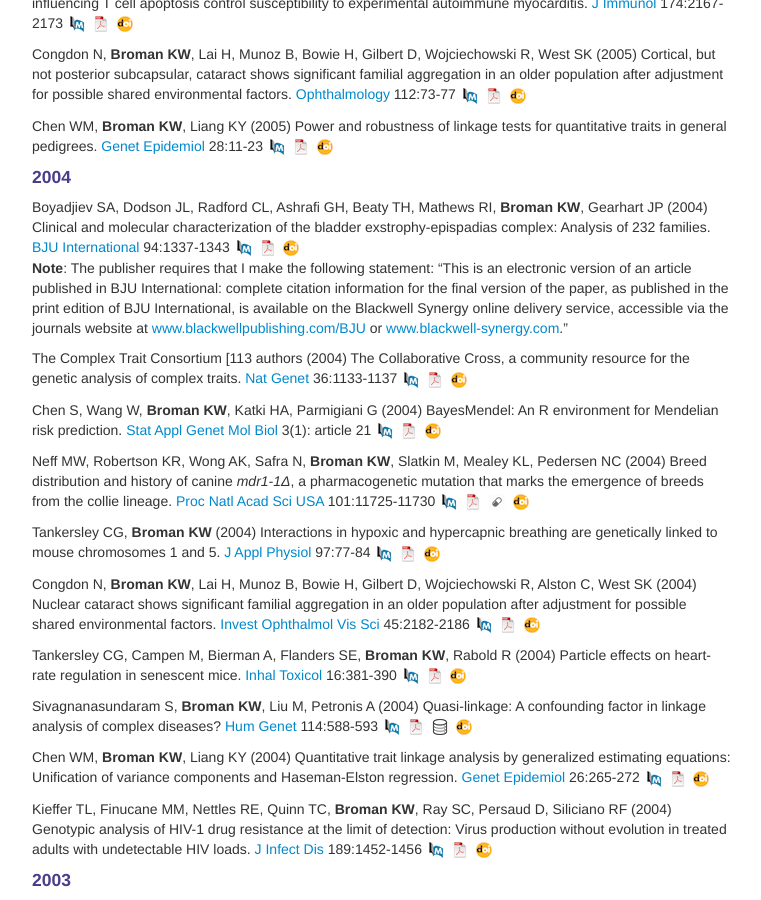
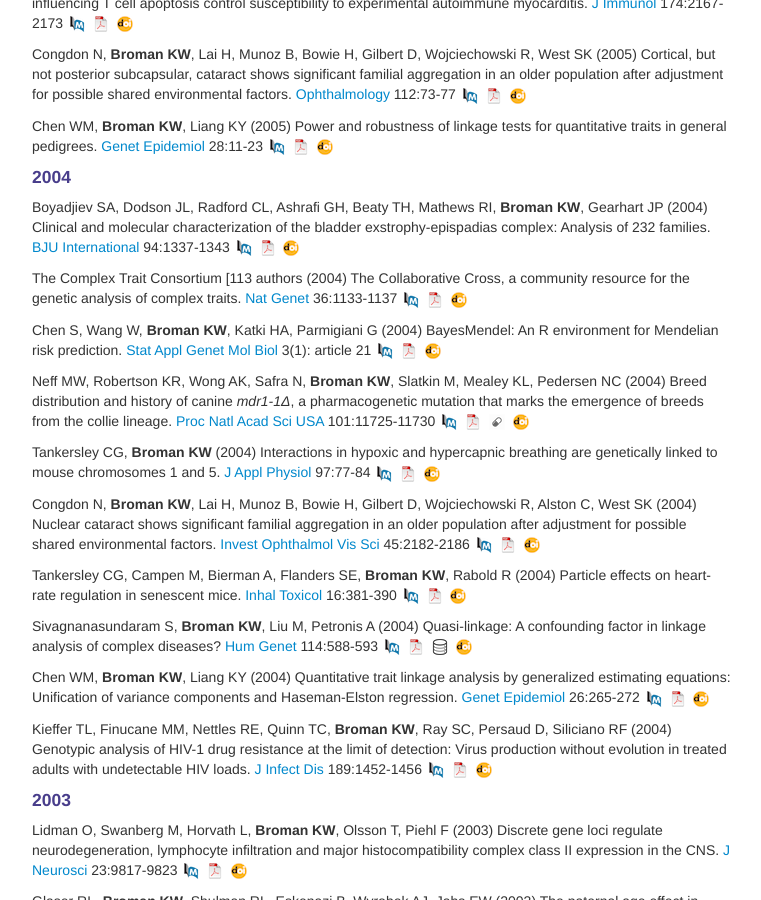
Before and after one commit to kbroman/kbroman.github.io, a Jekyll site: the page built from pages/pubs.md, in a window 1280 px wide and 900 px high, scrolled down 7560 px. Shown: the whole window, without its empty margins (258-1019 px from the left). Built offline with Jekyll 4.4.1, drawn with Linux system fonts in a browser that asks for light colours.

Commit message:
pages/pubs: link to journal PDFs (2004)

```diff
--- a/pages/pubs.md
+++ b/pages/pubs.md
@@ -1105,18 +1105,8 @@
 exstrophy-epispadias complex: Analysis of 232 families.  [BJU
 International](http://www.blackwellpublishing.com/BJU) 94:1337-1343
 [![PubMed](icons16/pubmed-icon.png)](https://www.ncbi.nlm.nih.gov/pubmed/15610117)
-[![pdf (168k)](icons16/pdf-icon.png)](https://www.biostat.wisc.edu/~kbroman/publications/bladder_exstrophy.pdf)
+[![pdf (168k)](icons16/pdf-icon.png)](https://onlinelibrary.wiley.com/doi/pdf/10.1111/j.1464-410X.2004.05170.x)
 [![doi](icons16/doi-icon.png)](https://doi.org/10.1111/j.1464-410X.2004.05170.x)
-<br/>
-**Note**: The publisher
-requires that I make the following statement: &ldquo;This is an electronic
-version of an article published in BJU International: complete
-citation information for the final version of the paper, as published
-in the print edition of BJU International, is available on the
-Blackwell Synergy online delivery service, accessible via the journals
-website at [www.blackwellpublishing.com/BJU](http://www.blackwellpublishing.com/BJU)
-or
-[www.blackwell-synergy.com](http://www.blackwell-synergy.com).&rdquo;{:small}
 <!-- * 47 * -->
 <!-- https://doi.org/10.1111/j.1464-410X.2004.05170.x -->
 
@@ -1124,7 +1114,7 @@
 Collaborative Cross, a community resource for the genetic analysis of
 complex traits.  [Nat Genet](http://www.nature.com/ng) 36:1133-1137
 [![PubMed](icons16/pubmed-icon.png)](https://www.ncbi.nlm.nih.gov/pubmed/15514660)
-[![pdf (177k)](icons16/pdf-icon.png)](https://www.biostat.wisc.edu/~kbroman/publications/collabcross.pdf)
+[![pdf (177k)](icons16/pdf-icon.png)](https://www.nature.com/articles/ng1104-1133.pdf)
 [![doi](icons16/doi-icon.png)](https://doi.org/10.1038/ng1104-1133)
 <!-- * 46 * -->
 <!-- https://doi.org/10.1038/ng1104-1133 -->
@@ -1145,7 +1135,7 @@
 [Proc Natl Acad Sci USA](http://www.pnas.org/) 101:11725-11730
 [![PubMed](icons16/pubmed-icon.png)](https://www.ncbi.nlm.nih.gov/pubmed/15289602)
 [![pdf (312k)](icons16/pdf-icon.png)](https://www.biostat.wisc.edu/~kbroman/publications/mdr1.pdf)
-[![supporting info](icons16/supp-icon.png)](http://www.pnas.org/cgi/content/full/0402374101/DC1)
+[![supporting info](icons16/supp-icon.png)](https://www.pnas.org/content/pnas/101/32/11725.full.pdf)
 [![doi](icons16/doi-icon.png)](https://doi.org/10.1073/pnas.0402374101)
 <!-- * 44 * -->
 <!-- https://doi.org/10.1073/pnas.0402374101 -->
@@ -1154,7 +1144,7 @@
 Interactions in hypoxic and hypercapnic breathing
 are genetically linked to mouse chromosomes 1 and 5.  [J Appl Physiol](http://jap.physiology.org/) 97:77-84
 [![PubMed](icons16/pubmed-icon.png)](https://www.ncbi.nlm.nih.gov/pubmed/14978007)
-[![pdf (206k)](icons16/pdf-icon.png)](https://www.biostat.wisc.edu/~kbroman/publications/tankersley.pdf)
+[![pdf (206k)](icons16/pdf-icon.png)](https://www.physiology.org/doi/pdf/10.1152/japplphysiol.01102.2003)
 [![doi](icons16/doi-icon.png)](https://doi.org/10.1152/japplphysiol.01102.2003)
 <!-- * 43 * -->
 <!-- https://doi.org/10.1152/japplphysiol.01102.2003 -->
@@ -1165,7 +1155,7 @@
 after adjustment for possible shared environmental factors.  [Invest Ophthalmol Vis Sci](https://iovs.arvojournals.org)
 45:2182-2186
 [![PubMed](icons16/pubmed-icon.png)](https://www.ncbi.nlm.nih.gov/pubmed/15223793)
-[![pdf (90k)](icons16/pdf-icon.png)](https://www.biostat.wisc.edu/~kbroman/publications/nuccat.pdf)
+[![pdf (90k)](icons16/pdf-icon.png)](https://iovs.arvojournals.org/data/journals/iovs/932927/z7g00704002182.pdf)
 [![doi](icons16/doi-icon.png)](https://doi.org/10.1167/iovs.03-1163)
 <!-- * 42 * -->
 <!-- https://doi.org/10.1167/iovs.03-1163 -->
@@ -1205,7 +1195,7 @@
 resistance at the limit of detection: Virus production without
 evolution in treated adults with undetectable HIV loads.  [J Infect Dis](http://www.journals.uchicago.edu/JID/) 189:1452-1456
 [![PubMed](icons16/pubmed-icon.png)](https://www.ncbi.nlm.nih.gov/pubmed/15073683)
-[![pdf (1270k)](icons16/pdf-icon.png)](https://www.biostat.wisc.edu/~kbroman/publications/kieffer.pdf)
+[![pdf (1270k)](icons16/pdf-icon.png)](https://academic.oup.com/jid/article-pdf/189/8/1452/2450121/189-8-1452.pdf)
 [![doi](icons16/doi-icon.png)](https://doi.org/10.1086/382488)
 <!-- * 38 * -->
 <!-- https://doi.org/10.1086/382488 -->
```
